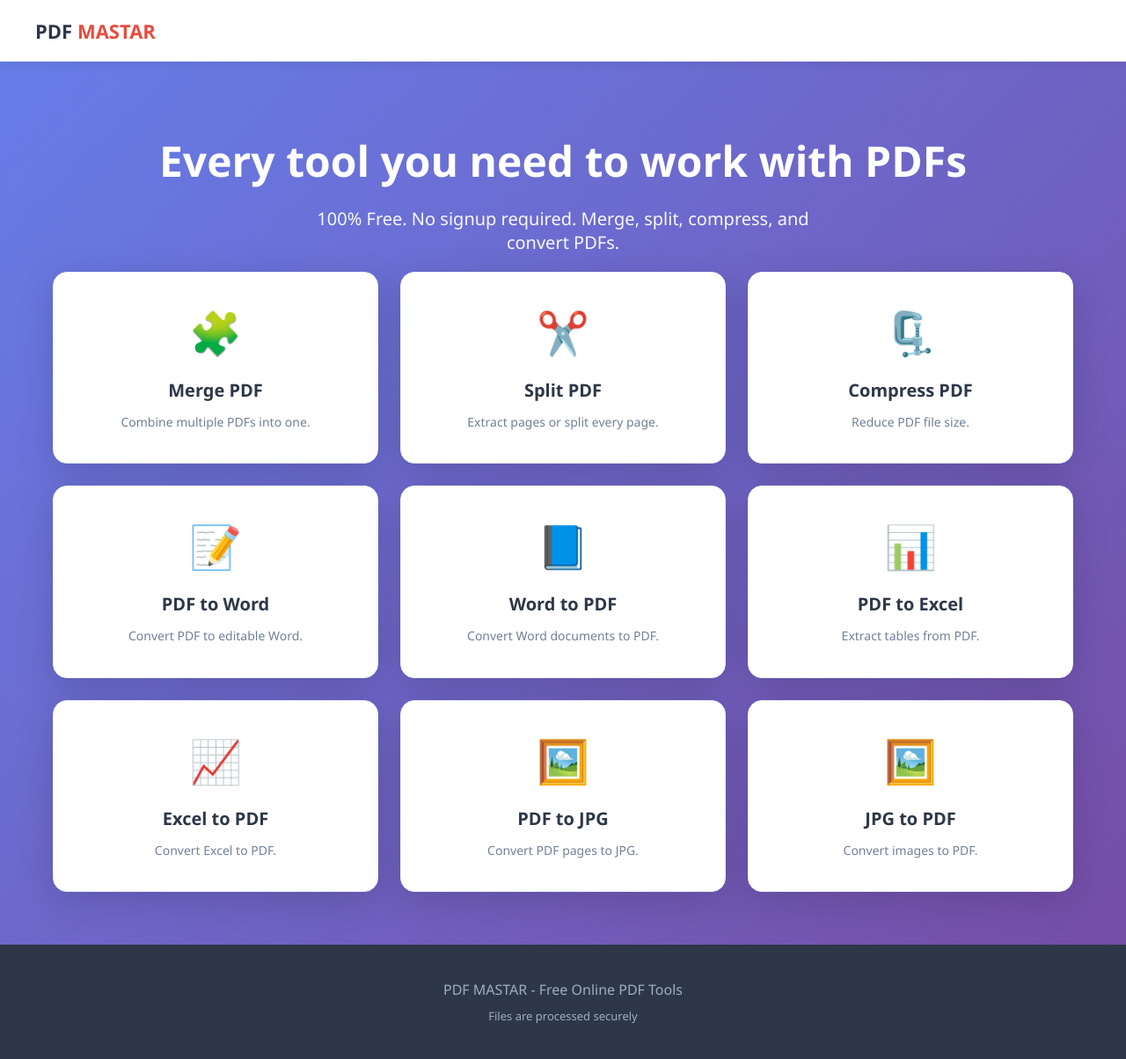
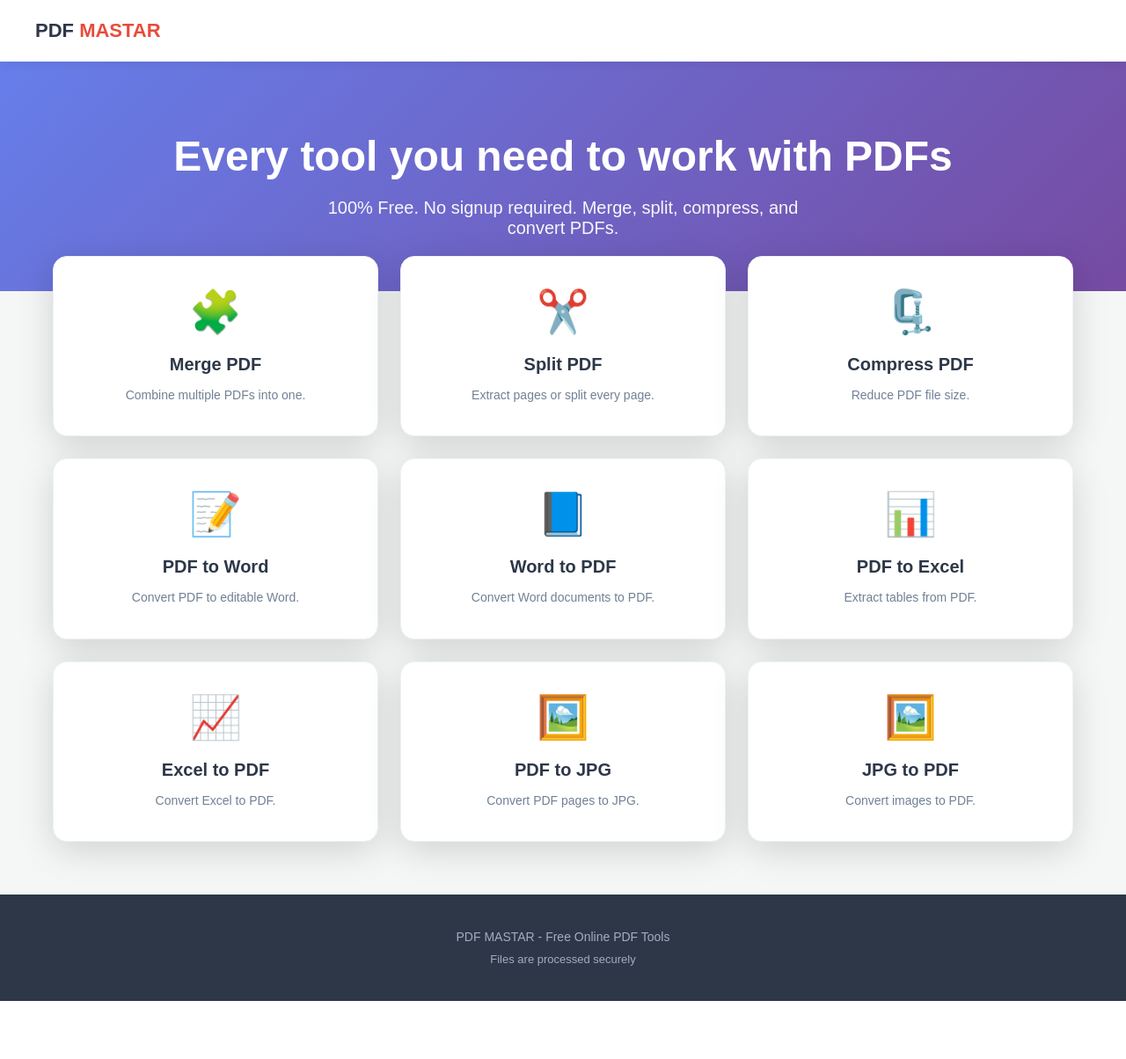
Before and after one commit to itx-ihtii-shaam/pdf-mastar, a Flask app: page / in a window 1280 px wide. Shown: the whole page at 88% size. After the commit the page ends 1138 px from the top, so only its background shows below. Run offline with Flask 3, Linux system fonts and the light colour scheme.

Commit message:
Update index.html

```diff
--- a/templates/index.html
+++ b/templates/index.html
@@ -6,12 +6,12 @@
 <title>PDF MASTAR - Free Online PDF Tools</title>
 <style>
 *{margin:0;padding:0;box-sizing:border-box}
-body{font-family:'Segoe UI',sans-serif;background:linear-gradient(135deg,#667eea 0%,#764ba2 100%);min-height:100vh;color:#2d3748}
+body{font-family:Arial,sans-serif;background:#f4f7f6;color:#2d3748;min-height:100vh}
 .navbar{background:#fff;box-shadow:0 2px 10px rgba(0,0,0,0.08);padding:0 40px;position:sticky;top:0;z-index:1000}
 .nav-container{max-width:1200px;margin:0 auto;display:flex;align-items:center;justify-content:space-between;height:70px}
 .logo{font-size:22px;font-weight:900;text-decoration:none;color:#2d3748}
 .logo span{color:#e74c3c}
-.hero{text-align:center;padding:80px 20px 60px;color:#fff}
+.hero{text-align:center;padding:80px 20px 60px;background:linear-gradient(135deg,#667eea 0%,#764ba2 100%);color:#fff}
 .hero h1{font-size:48px;margin-bottom:20px;font-weight:800}
 .hero p{font-size:20px;opacity:0.95;max-width:600px;margin:0 auto}
 .tools-section{max-width:1200px;margin:-40px auto 60px;padding:0 20px}
@@ -22,6 +22,7 @@ body{font-family:'Segoe UI',sans-serif;background:linear-gradient(135deg,#667eea
 .tool-card h3{font-size:20px;margin-bottom:12px;font-weight:700}
 .tool-card p{font-size:14px;color:#718096;line-height:1.6}
 footer{background:#2d3748;color:#a0aec0;padding:40px 20px;text-align:center;margin-top:60px}
+footer p{font-size:14px}
 </style>
 </head>
 <body>
```
